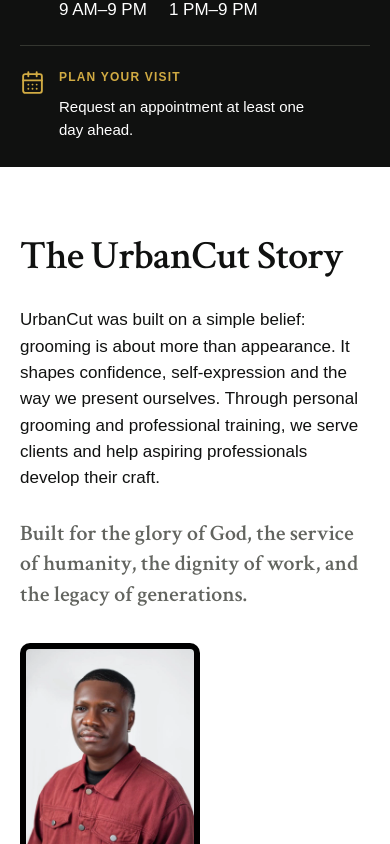
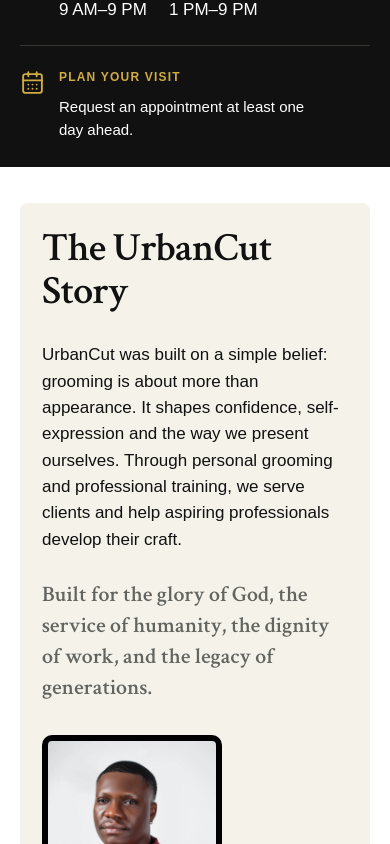
Before and after one commit to okemirigospel-beep/urbancutgroomingstudio, a Next.js app: page / in a window 390 px wide. Shown: the part 1156-2000 px from the top of the page. Built offline with nearby package versions, Linux system fonts and the light colour scheme; no server answers.

Commit message:
Match UrbanCut Story container to reviews ivory surface

```diff
--- a/src/app/globals.css
+++ b/src/app/globals.css
@@ -3094,7 +3094,15 @@ textarea {
 /* October refinement: retain existing type, surfaces and button vocabulary. */
 .hero-actions { display: flex; flex-wrap: wrap; align-items: center; gap: 12px 20px; }
 .hero-home-service { min-height: 50px; padding: 12px 0; font-size: 14px; font-weight: 600; text-decoration: underline; text-underline-offset: 5px; }
-.story-section { display: grid; grid-template-columns: minmax(0, 1.5fr) minmax(0, 1fr); gap: clamp(40px, 7vw, 100px); align-items: center; }
+.story-section { padding-block: clamp(36px, 4vw, 56px); }
+.story-panel > * { min-width: 0; overflow-wrap: anywhere; }
+.story-panel { background: var(--ivory); border-radius: 8px; padding: clamp(32px, 4vw, 56px); display: grid; grid-template-columns: minmax(0, 1.5fr) minmax(280px, 1fr); gap: clamp(32px, 4vw, 56px); align-items: center; }
+@media (max-width: 899px) {
+ .story-panel { grid-template-columns: minmax(0, 1fr); gap: 32px; }
+}
+@media (max-width: 599px) {
+ .story-panel { padding: 24px 22px; }
+}
 .story-copy > p { max-width: 62ch; margin-top: 28px; font-size: 18px; }
 .story-copy .story-closing { color: var(--muted); font-family: var(--font-editorial); font-size: 24px; line-height: 1.4; }
 .founder-profile { max-width: 350px; }
@@ -3136,7 +3144,6 @@ textarea {
  .beyond-chair > div { max-width: 600px; }
 }
 @media (max-width: 767px) {
- .story-section { grid-template-columns: 1fr; gap: 32px; }
  .founder-portrait { width: 180px; padding: 6px; border-radius: 10px; }
  .story-copy > p { font-size: 17px; }
  .story-copy .story-closing { font-size: 22px; }
--- a/src/components/Story.tsx
+++ b/src/components/Story.tsx
@@ -9,6 +9,7 @@ export default function Story() {
       className="story-section shell section"
       aria-labelledby="story-heading"
     >
+      <div className="story-panel">
         <div className="story-copy">
           <h2 id="story-heading" className="type-editorial uc-section-title">
             The UrbanCut Story
@@ -40,6 +41,7 @@ export default function Story() {
           <p className="founder-title">{founder.title}</p>
           <p>{studio.legalName}</p>
         </div>
+      </div>
     </section>
   );
 }
```
Also changed, not shown: 2 other files (tests, documents, lock files or other folders). Lines whose indentation alone changed are shown as unchanged.
